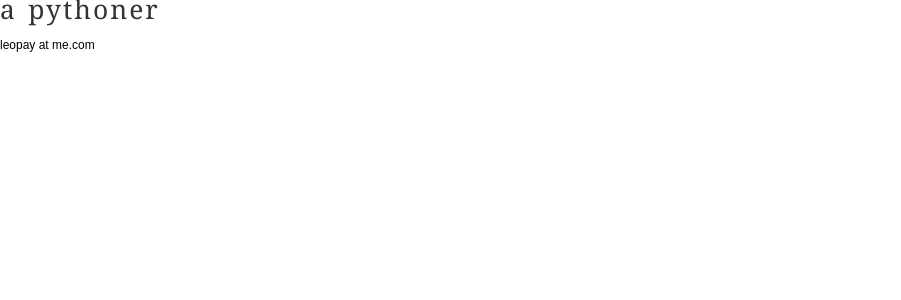
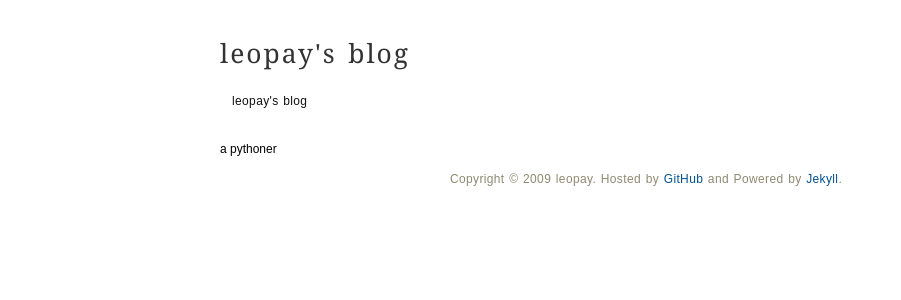
Before and after one commit to leopay/leopay.github.com, a Jekyll site: the page built from index.html, in a window 1280 px wide. Shown: the top 300 px of the page, without its empty margins (0-901 px from the left). Built offline with Jekyll 4.4.1, drawn with Linux system fonts in a browser that asks for light colours; Markdown is read by kramdown in place of the engine named in the settings.

Commit message:
add gadgets.css

```diff
--- a/_layouts/default.html
+++ b/_layouts/default.html
@@ -1,20 +1,42 @@
 <!DOCTYPE html PUBLIC "-//W3C//DTD XHTML 1.0 Strict//EN" "http://www.w3.org/TR/xhtml1/DTD/xhtml1-strict.dtd">
 <html xmlns="http://www.w3.org/1999/xhtml">
   <head>
+    <meta http-equiv="Content-Type" content="text/html; charset=utf-8" />
     <title>{{ page.title }}</title>
-<link  href="css/reset.css" rel="stylesheet" type="text/css">
-<link  href="css/grid.css" rel="stylesheet" type="text/css">
-<link  href="css/type.css" rel="stylesheet"  type="text/css">
-<!--[if IE]><link  href="css/ie.css" type="text/css" rel="stylesheet"><![endif]-->
+    <link rel="stylesheet" href="css/grid.css" type="text/css" media="screen, projection">
+    <link rel="stylesheet" href="css/type.css" type="text/css" media="screen, projection">
+    <link rel="stylesheet" href="css/plugins/gadgets.css" type="text/css" media="screen, projection">
+    <!--[if IE]>
+    <link rel="stylesheet" href="css/ie.css" type="text/css" media="screen, projection">
+    <![endif]-->
     <style type="text/css">
       /* <![CDATA[ */
       /* ]]> */
     </style>
   </head>
   <body>
-    <div>
-       <h1 class="caption">{{ content }}</h1>
+    <div id="content" class="main">
+      <div class="clear">&nbsp;</div>
+      <div class="hp"><h1>{{ page.title }}</h1></div>
+      <br class="clear" />
+      <div class="hp clearfix"><p>leopay's blog</p></div>
+      <div class="dl50">
+        {{ content }}
       </div>
-    <div><span>leopay at me.com</span></div>
+    </div>
+    <div id='footer' class="hp">
+      <p class="pepper-lite tc">
+      Copyright &copy; 2009 leopay. Hosted by <a href='http://github.com/leopay/leopay.github.com/' target='_blank'>GitHub</a> and Powered by <a href='http://github.com/mojombo/jekyll'>Jekyll</a>.
+      </p>
+    </div>
+    <script type="text/javascript">
+      var gaJsHost = (("https:" == document.location.protocol) ? "https://ssl." : "http://www.");
+      document.write(unescape("%3Cscript src='" + gaJsHost + "google-analytics.com/ga.js' type='text/javascript'%3E%3C/script%3E"));
+    </script>
+    <script type="text/javascript">
+      try {
+        var pageTracker = _gat._getTracker("UA-10617373-1");
+        pageTracker._trackPageview();
+      } catch(err) {}</script>
   </body>
 </html>
--- /dev/null
+++ b/css/plugins/gadgets.css
@@ -0,0 +1,52 @@
+/* CSS Document */
+.rc {-moz-border-radius: 10px;  -webkit-border-radius: 10px;  border:1px solid #fff; }
+.fr {border:1px solid #ccc; padding:0.25em;}
+
+.byline {
+font-family: "Lucida Grande", Tahoma;
+	font-size: 0.865em;
+	font-weight: lighter;
+	font-variant: normal;
+	text-transform: uppercase;
+	color: #666666;
+	letter-spacing: 0.4em;
+	display: block;
+	margin-bottom: 1.734em;
+	padding:0em 0em 0em 1em;
+	}
+
+.and {font-family: Baskerville, "Goudy Old Style", "Palatino", "Book Antiqua", serif;
+	font-style: italic;
+	color: #777;
+	}
+
+
+
+.tc {text-align:center;}
+.tr {text-align:right;}
+.tl {text-align:left;}
+.b{ font-weight:bold;}
+.pl1{padding-left:1em;}
+.pl2{padding-left:2em;}
+.pl3{padding-left:3em;}
+
+
+.water{color:#5582d1;}
+.earth{color:#4e3e2c;}
+.air{color:#f1fff7;}
+.fire{ color:#ff8a19;}
+ /* drinks food */
+ .wine{color:#4a040a;}
+ .beer{color:#F0C030;}
+ .caffe{color:#473523;}
+ .caffe-cream{color:#b68d3d;}
+ .espresso{color:#2c1901;}
+ .caramel{color:#ab671f;}
+ .chocolate{color:#290200;}
+ .black-pepper{color:#444334;}
+ .pepper-lite{color:#8d8a72;}
+
+ .lipstick{color:#c20c0c;}
+ .oldbook{font-family:"Book Antiqua","Warnock Pro","Goudy Old Style","Palatino",Georgia,serif;}
+.note{font-family:Georgia, "Times New Roman", Times, serif; font-style:italic; font-size:0.9em; margin:0.1em; color:#333;}
+.mono{font-family:"Courier New", Courier, monospace;}
```
Lines whose indentation alone changed are shown as unchanged.
